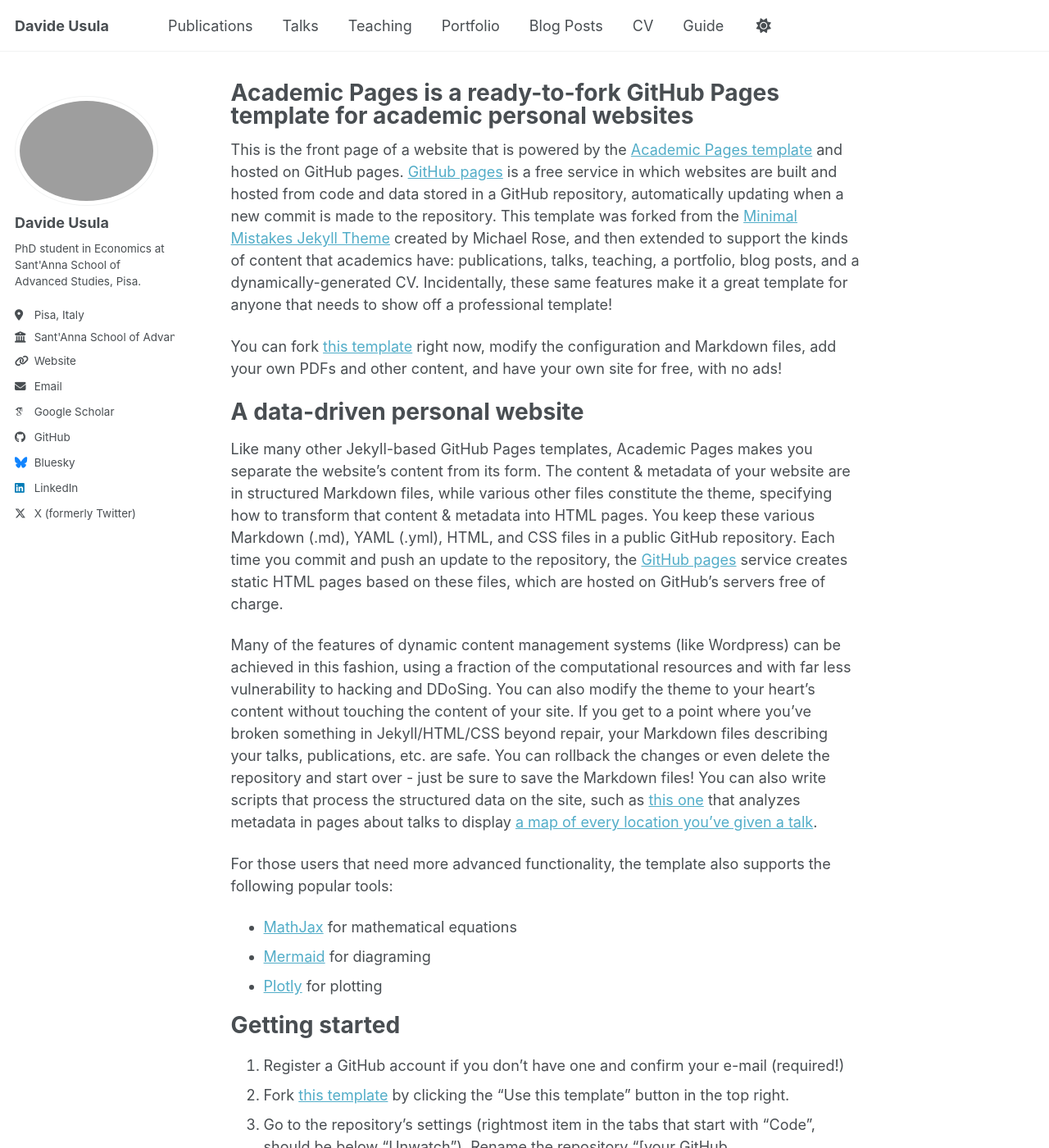
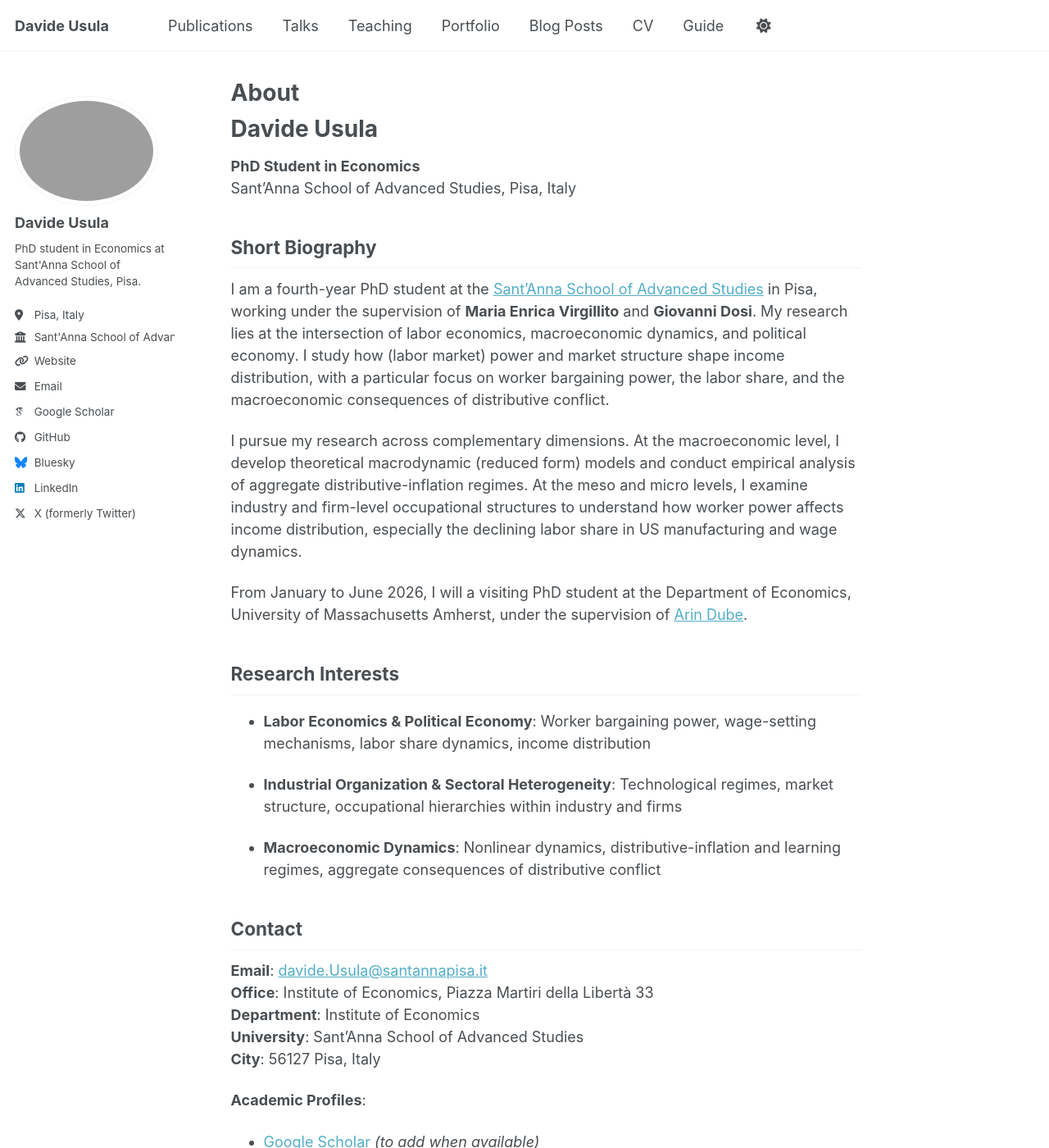
Before and after one commit to davideusula/davideusula.github.io, a Jekyll site: the page built from _pages/about.md, in a window 1280 px wide and 1400 px high. Shown: the whole window at 82% size. Built offline with Jekyll 4.4.1, drawn with Linux system fonts in a browser that asks for light colours; some web fonts are replaced; a script bundle is joined from its source files by our own code; library files that are not in the unit come from our copies; some of the changed text lies outside the part shown.

Commit message:
Update about.md

```diff
--- a/_pages/about.md
+++ b/_pages/about.md
@@ -1,56 +1,49 @@
 ---
+layout: single
+title: "About"
 permalink: /
-title: "Academic Pages is a ready-to-fork GitHub Pages template for academic personal websites"
 author_profile: true
 redirect_from:
   - /about/
   - /about.html
 ---
 
-This is the front page of a website that is powered by the [Academic Pages template](https://github.com/academicpages/academicpages.github.io) and hosted on GitHub pages. [GitHub pages](https://pages.github.com) is a free service in which websites are built and hosted from code and data stored in a GitHub repository, automatically updating when a new commit is made to the repository. This template was forked from the [Minimal Mistakes Jekyll Theme](https://mmistakes.github.io/minimal-mistakes/) created by Michael Rose, and then extended to support the kinds of content that academics have: publications, talks, teaching, a portfolio, blog posts, and a dynamically-generated CV. Incidentally, these same features make it a great template for anyone that needs to show off a professional template!
+# Davide Usula
 
- You can fork [this template](https://github.com/academicpages/academicpages.github.io) right now, modify the configuration and Markdown files, add your own PDFs and other content, and have your own site for free, with no ads!
+**PhD Student in Economics**
+Sant'Anna School of Advanced Studies, Pisa, Italy
 
-A data-driven personal website
-======
-Like many other Jekyll-based GitHub Pages templates, Academic Pages makes you separate the website's content from its form. The content & metadata of your website are in structured Markdown files, while various other files constitute the theme, specifying how to transform that content & metadata into HTML pages. You keep these various Markdown (.md), YAML (.yml), HTML, and CSS files in a public GitHub repository. Each time you commit and push an update to the repository, the [GitHub pages](https://pages.github.com/) service creates static HTML pages based on these files, which are hosted on GitHub's servers free of charge.
+## Short Biography
 
-Many of the features of dynamic content management systems (like Wordpress) can be achieved in this fashion, using a fraction of the computational resources and with far less vulnerability to hacking and DDoSing. You can also modify the theme to your heart's content without touching the content of your site. If you get to a point where you've broken something in Jekyll/HTML/CSS beyond repair, your Markdown files describing your talks, publications, etc. are safe. You can rollback the changes or even delete the repository and start over - just be sure to save the Markdown files! You can also write scripts that process the structured data on the site, such as [this one](https://github.com/academicpages/academicpages.github.io/blob/master/talkmap.ipynb) that analyzes metadata in pages about talks to display [a map of every location you've given a talk](https://academicpages.github.io/talkmap.html).
+I am a fourth-year PhD student at the [Sant'Anna School of Advanced Studies](https://www.santannapisa.it/) in Pisa, working under the supervision of **Maria Enrica Virgillito** and **Giovanni Dosi**. My research lies at the intersection of labor economics, macroeconomic dynamics, and political economy. I study how (labor market) power and market structure shape income distribution, with a particular focus on worker bargaining power, the labor share, and the macroeconomic consequences of distributive conflict.
 
-For those users that need more advanced functionality, the template also supports the following popular tools:
-- [MathJax](https://www.mathjax.org/) for mathematical equations
-- [Mermaid](https://mermaid.js.org/) for diagraming
-- [Plotly](https://plotly.com/javascript/) for plotting
+I pursue my research across complementary dimensions. At the macroeconomic level, I develop theoretical macrodynamic (reduced form) models and conduct empirical analysis of aggregate distributive-inflation regimes. At the meso and micro levels, I examine industry and firm-level occupational structures to understand how worker power affects income distribution, especially the declining labor share in US manufacturing and wage dynamics.
 
-Getting started
-======
-1. Register a GitHub account if you don't have one and confirm your e-mail (required!)
-1. Fork [this template](https://github.com/academicpages/academicpages.github.io) by clicking the "Use this template" button in the top right.
-1. Go to the repository's settings (rightmost item in the tabs that start with "Code", should be below "Unwatch"). Rename the repository "[your GitHub username].github.io", which will also be your website's URL.
-1. Set site-wide configuration and create content & metadata (see below -- also see [this set of diffs](https://archive.is/3TPas) showing what files were changed to set up [an example site](https://getorg-testacct.github.io) for a user with the username "getorg-testacct")
-1. Upload any files (like PDFs, .zip files, etc.) to the files/ directory. They will appear at https://[your GitHub username].github.io/files/example.pdf.
-1. Check status by going to the repository settings, in the "GitHub pages" section
+From January to June 2026, I will a visiting PhD student at the Department of Economics, University of Massachusetts Amherst, under the supervision of [Arin Dube](https://arindube.com).
 
-Site-wide configuration
-------
-The main configuration file for the site is in the base directory in [_config.yml](https://github.com/academicpages/academicpages.github.io/blob/master/_config.yml), which defines the content in the sidebars and other site-wide features. You will need to replace the default variables with ones about yourself and your site's github repository. The configuration file for the top menu is in [_data/navigation.yml](https://github.com/academicpages/academicpages.github.io/blob/master/_data/navigation.yml). For example, if you don't have a portfolio or blog posts, you can remove those items from that navigation.yml file to remove them from the header.
 
-Create content & metadata
-------
-For site content, there is one Markdown file for each type of content, which are stored in directories like _publications, _talks, _posts, _teaching, or _pages. For example, each talk is a Markdown file in the [_talks directory](https://github.com/academicpages/academicpages.github.io/tree/master/_talks). At the top of each Markdown file is structured data in YAML about the talk, which the theme will parse to do lots of cool stuff. The same structured data about a talk is used to generate the list of talks on the [Talks page](https://academicpages.github.io/talks), each [individual page](https://academicpages.github.io/talks/2012-03-01-talk-1) for specific talks, the talks section for the [CV page](https://academicpages.github.io/cv), and the [map of places you've given a talk](https://academicpages.github.io/talkmap.html) (if you run this [python file](https://github.com/academicpages/academicpages.github.io/blob/master/talkmap.py) or [Jupyter notebook](https://github.com/academicpages/academicpages.github.io/blob/master/talkmap.ipynb), which creates the HTML for the map based on the contents of the _talks directory).
+## Research Interests
 
-**Markdown generator**
+- **Labor Economics & Political Economy**: Worker bargaining power, wage-setting mechanisms, labor share dynamics, income distribution
 
-The repository includes [a set of Jupyter notebooks](https://github.com/academicpages/academicpages.github.io/tree/master/markdown_generator
-) that converts a CSV containing structured data about talks or presentations into individual Markdown files that will be properly formatted for the Academic Pages template. The sample CSVs in that directory are the ones I used to create my own personal website at stuartgeiger.com. My usual workflow is that I keep a spreadsheet of my publications and talks, then run the code in these notebooks to generate the Markdown files, then commit and push them to the GitHub repository.
+- **Industrial Organization & Sectoral Heterogeneity**: Technological regimes, market structure, occupational hierarchies within industry and firms
 
-How to edit your site's GitHub repository
-------
-Many people use a git client to create files on their local computer and then push them to GitHub's servers. If you are not familiar with git, you can directly edit these configuration and Markdown files directly in the github.com interface. Navigate to a file (like [this one](https://github.com/academicpages/academicpages.github.io/blob/master/_talks/2012-03-01-talk-1.md) and click the pencil icon in the top right of the content preview (to the right of the "Raw | Blame | History" buttons). You can delete a file by clicking the trashcan icon to the right of the pencil icon. You can also create new files or upload files by navigating to a directory and clicking the "Create new file" or "Upload files" buttons.
+- **Macroeconomic Dynamics**: Nonlinear dynamics, distributive-inflation and learning regimes, aggregate consequences of distributive conflict
 
-Example: editing a Markdown file for a talk
-![Editing a Markdown file for a talk](/images/editing-talk.png)
 
-For more info
-------
-More info about configuring Academic Pages can be found in [the guide](https://academicpages.github.io/markdown/), the [growing wiki](https://github.com/academicpages/academicpages.github.io/wiki), and you can always [ask a question on GitHub](https://github.com/academicpages/academicpages.github.io/discussions). The [guides for the Minimal Mistakes theme](https://mmistakes.github.io/minimal-mistakes/docs/configuration/) (which this theme was forked from) might also be helpful.
+
+## Contact
+
+**Email**: [davide.Usula@santannapisa.it](mailto:davide.Usula@santannapisa.it)
+**Office**: Institute of Economics, Piazza Martiri della Libertà 33
+**Department**: Institute of Economics
+**University**: Sant'Anna School of Advanced Studies
+**City**: 56127 Pisa, Italy
+
+**Academic Profiles**:
+- [Google Scholar](#) *(to add when available)*
+- [ORCID](#) *(to add when available)*
+- [GitHub](https://github.com/davideusula)
+- [LinkedIn](https://it.linkedin.com/in/davide-usula-569a51310)
+- [Twitter/X](https://twitter.com/usula_davide)
+- [Bluesky](https://bsky.app/profile/davideusula.bsky.social)
```
